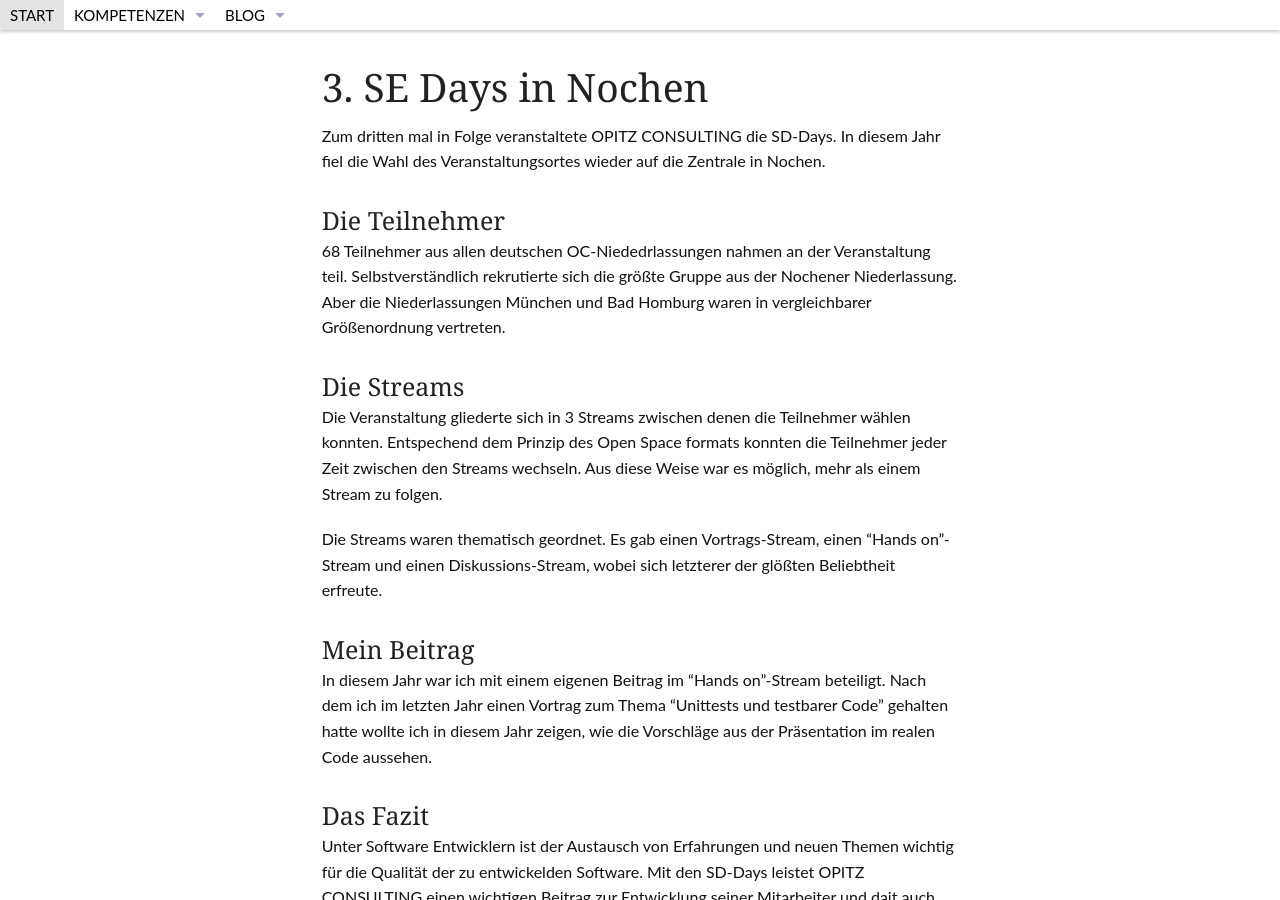
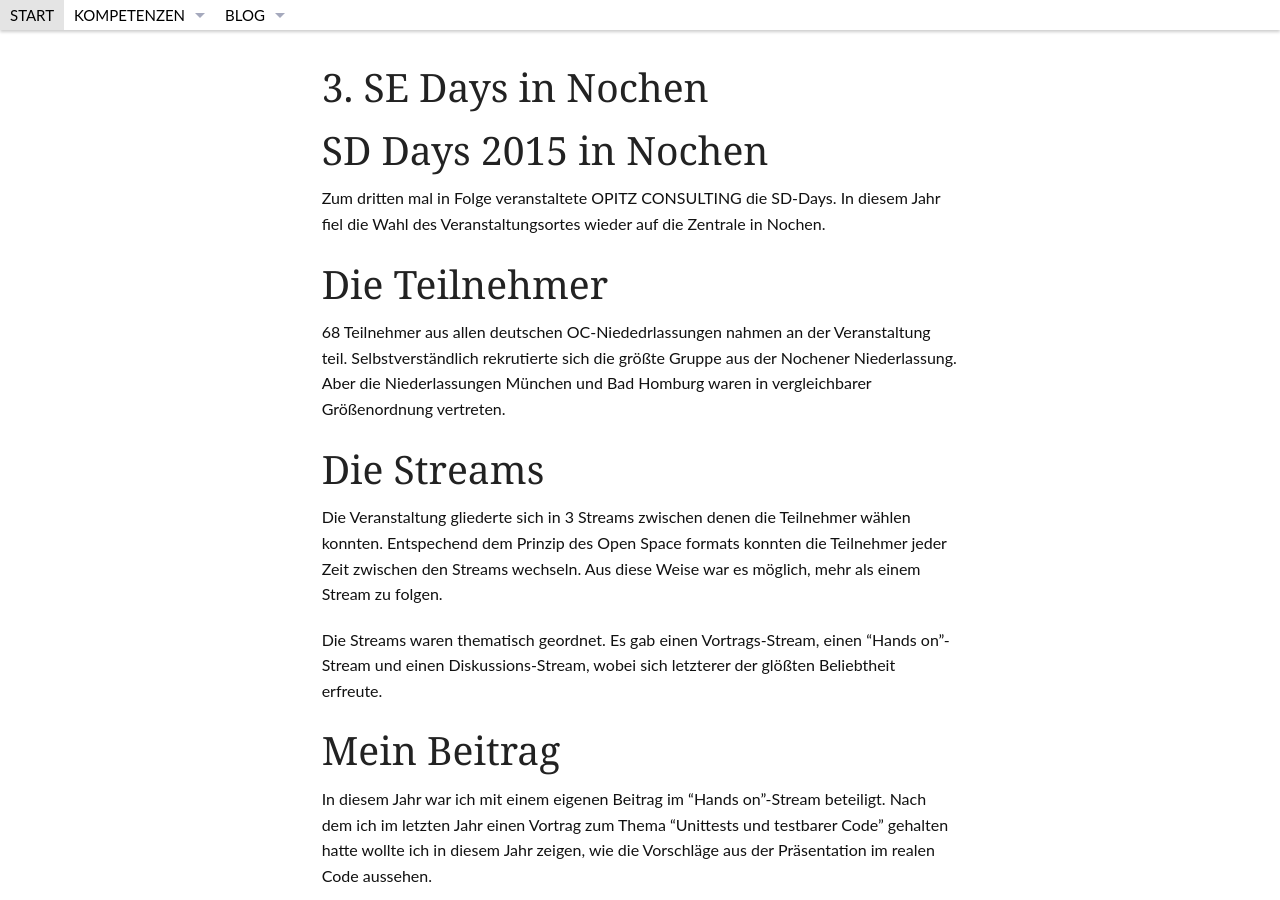
Before and after one commit to opitzconsulting/opitzconsulting.github.io, a Jekyll site: the page built from _posts/2015-09-26-sd-days.md, in a window 1280 px wide and 900 px high. Built offline with Jekyll 4.4.1, drawn with Linux system fonts in a browser that asks for light colours; nearby versions of some CDN libraries.

Commit message:
Thomas Papendiecks Artikel

```diff
--- a/_posts/2015-09-26-sd-days.md
+++ b/_posts/2015-09-26-sd-days.md
@@ -4,16 +4,18 @@ author: thomas.papendieck
 categories:
   - veranstaltungen
 ---
+# SD Days 2015 in Nochen
 
 Zum dritten mal in Folge veranstaltete OPITZ CONSULTING die SD-Days. In diesem Jahr fiel die Wahl des Veranstaltungsortes wieder auf die Zentrale in Nochen.
+<!--more-->
 
-### Die Teilnehmer
+# Die Teilnehmer
 
 68 Teilnehmer aus allen deutschen OC-Niededrlassungen nahmen an der Veranstaltung teil.
 Selbstverständlich rekrutierte sich die größte Gruppe aus der Nochener Niederlassung.
 Aber die Niederlassungen München und Bad Homburg waren in vergleichbarer Größenordnung vertreten.
 
-### Die Streams
+# Die Streams
 
 Die Veranstaltung gliederte sich in 3 Streams zwischen denen die Teilnehmer wählen konnten.
 Entspechend dem Prinzip des Open Space formats konnten die Teilnehmer jeder Zeit zwischen den Streams wechseln.
@@ -22,12 +24,12 @@ Aus diese Weise war es möglich, mehr als einem Stream zu folgen.
 Die Streams waren thematisch geordnet.
 Es gab einen Vortrags-Stream, einen "Hands on"-Stream und einen Diskussions-Stream, wobei sich letzterer der glößten Beliebtheit erfreute.
 
-### Mein Beitrag
+# Mein Beitrag
 
 In diesem Jahr war ich mit einem eigenen Beitrag im "Hands on"-Stream beteiligt.
 Nach dem ich im letzten Jahr einen Vortrag zum Thema "Unittests und testbarer Code" gehalten hatte wollte ich in diesem Jahr zeigen, wie die  Vorschläge aus der Präsentation im realen Code aussehen.
 
-###  Das Fazit
+#  Das Fazit
 
 Unter Software Entwicklern ist der Austausch von Erfahrungen und neuen Themen wichtig für die Qualität der zu entwickelden Software.
 Mit den SD-Days leistet OPITZ CONSULTING einen wichtigen Beitrag zur Entwicklung seiner Mitarbeiter und dait auch den Unternehmens selbst.
```
